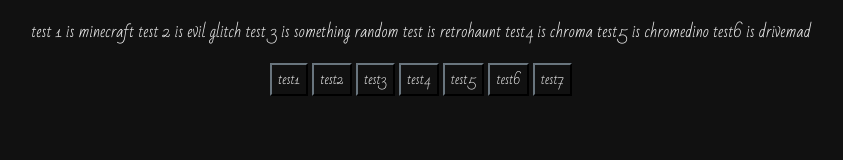
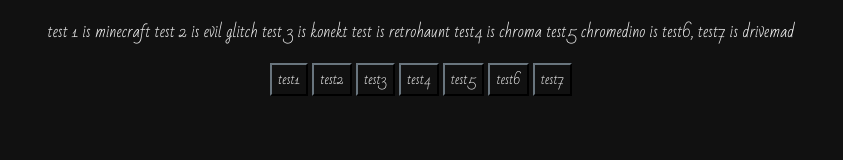
Before and after one commit to dexterwa3/dexterwa3.github.io, a plain HTML site: page index.html in a window 1280 px wide. Shown: the whole page, without its empty margins (219-1062 px from the left). Drawn offline with Linux system fonts and the light colour scheme.

Commit message:
Update index.html

```diff
--- a/index.html
+++ b/index.html
@@ -14,7 +14,7 @@
 
 
     <body>
-        <p>test 1 is minecraft test 2 is evil glitch test 3 is something random test is retrohaunt test4 is chroma test5 is chromedino test6 is drivemad</p>
+        <p>test 1 is minecraft test 2 is evil glitch test 3 is konekt test is retrohaunt test4 is chroma test5 chromedino is test6, test7 is drivemad</p>
  <a href="1.5.2.html"><button class="button">test1</button></a>
   <a href="Evilglitch.html"><button class="button">test2</button></a>
         <a href="konekt.html"><button class="button">test3</button></a>
```
